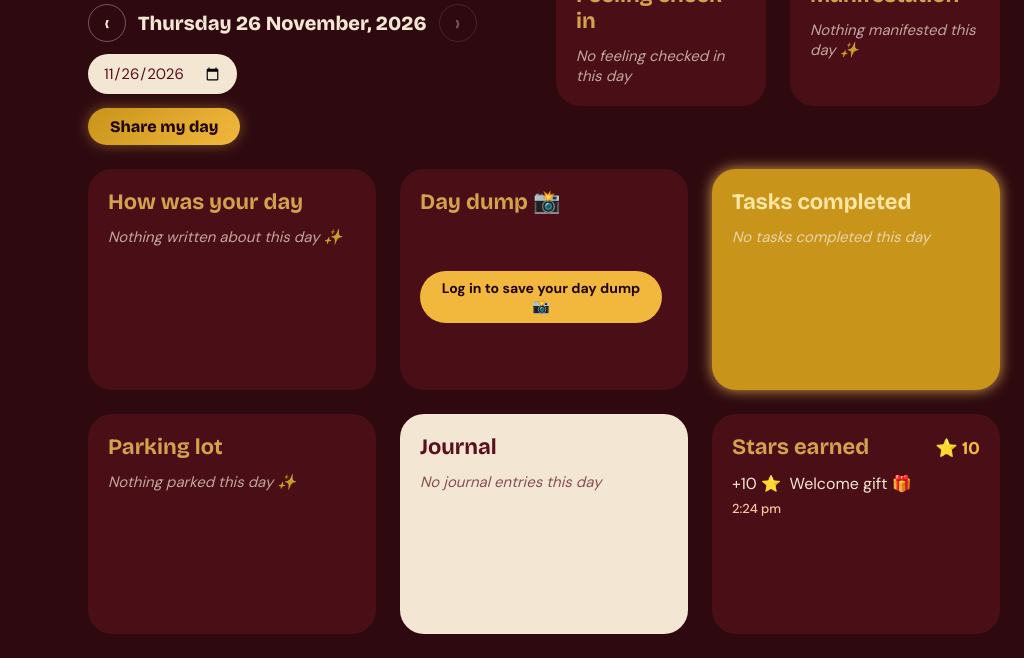
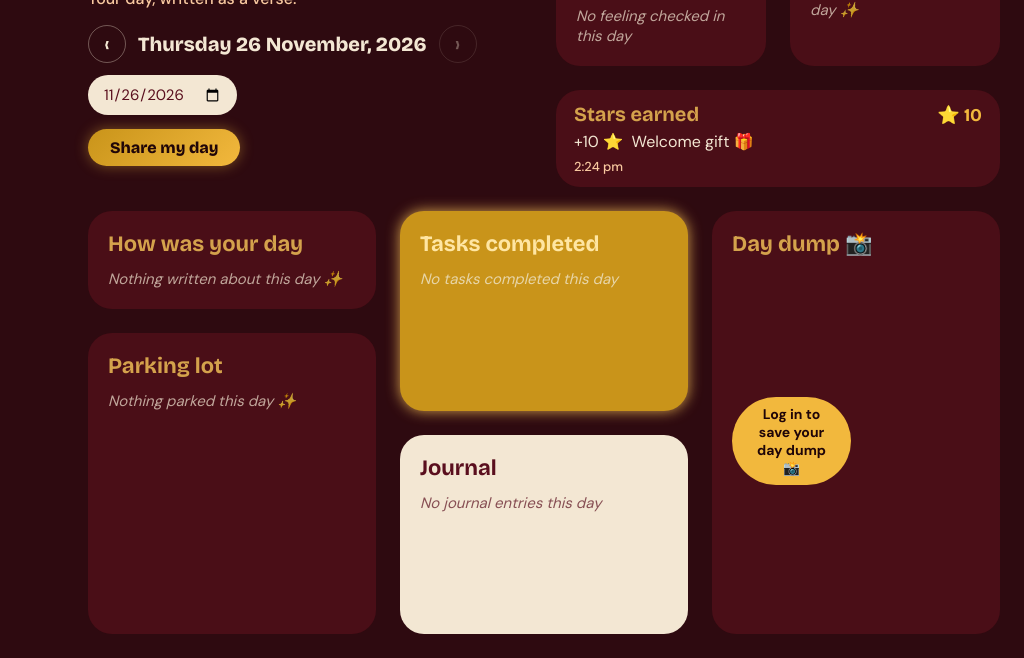
Before and after one commit to whimzyy67/whimzyy67.github.io, a plain HTML site: page html/dayverse.html in a window 1024 px wide. Shown: the part 142-800 px from the top of the page. Drawn offline with nearby package versions, Linux system fonts and the light colour scheme.

Commit message:
updaTESS

```diff
--- a/css/daydump.css
+++ b/css/daydump.css
@@ -92,3 +92,12 @@
 /* desktop: give the Day Dump card a bit more width than the old greeting had */
 .left-side:has(.dd-card){ grid-template-columns: minmax(0, 1fr) minmax(0, 1fr); }
 .left-side .greeting-card.dd-card .dd-thumb, .left-side .greeting-card.dd-card .dd-add{ height: 96px; max-height: none; }
+
+/* Dayverse on desktop: the Day dump card is the tall right column, pictures in a grid that fills it */
+@media (min-width: 901px) and (not ((hover: none) and (pointer: coarse) and (max-width: 1100px))){
+    .dv-dump{ display: flex; flex-direction: column; }
+    .dv-dump .dd-strip-wrap{ flex: 1; min-height: 0; }
+    .dv-dump .dd-strip{ display: grid; grid-template-columns: repeat(2, minmax(0, 1fr)); grid-auto-rows: minmax(0, 1fr); overflow-y: auto; gap: 10px; }
+    .dv-dump .dd-thumb, .dv-dump .dd-add{ width: auto; height: auto; max-height: none; aspect-ratio: auto; min-height: 0; }
+    .dv-dump .dd-empty{ grid-column: 1 / -1; }
+}
--- a/css/dayverse.css
+++ b/css/dayverse.css
@@ -144,13 +144,11 @@
 /* ---------- 4. Three columns ---------- */
 
 /* Three equal columns. minmax(0, ...) stops long text from pushing a column wider.
-   align-items: start lets every card be only as tall as its own content,
-   so the Journal does not grow when the Stars card gets long. */
+   The columns all end at the same height (the default, "stretch"). */
 .dv-cols{
     display: grid;
     grid-template-columns: repeat(3, minmax(0, 1fr));
     gap: var(--card-gap);
-    align-items: start;
 }
 
 /* One column: its cards stacked with a gap between them. */
@@ -161,7 +159,10 @@
     min-width: 0;
 }
 
-/* (A column with one card no longer stretches to the height of its neighbours.) */
+/* A column with only one card (Journal, Tasks): the card fills the column's height. */
+.dv-col > .dv-card:only-child{
+    flex: 1;
+}
 
 
 /* ---------- 5. The shared look of the cards ---------- */
@@ -311,93 +312,21 @@
     }
 }
 
-/* ---------- 8. Fixed layout on laptops and tablets: the page fits the window ----------
-   The five cards (How was your day, Parking lot, Journal, Tasks completed, Stars earned)
-   keep a fixed size. Whatever is added to a card scrolls INSIDE it, with a thin scroll bar
-   on its right side. (On phones the cards stack and each list scrolls inside a limited height.) */
-
-@media (min-width: 901px){
-
-    /* the page is exactly as tall as the window, so the page itself never scrolls */
-    .content{
-        box-sizing: border-box;
-        height: 100vh;
-        height: 100dvh;
-        min-height: 520px;
-        display: flex;
-        flex-direction: column;
-        padding: 88px 24px 24px;
-    }
-
-    .dv-page{
-        flex: 1;
-        min-height: 0;
-    }
-
-    /* the top row keeps its own height */
-    .dv-top{
-        flex-shrink: 0;
-    }
-
-    /* the three columns share ALL the height that is left */
-    .dv-cols{
-        flex: 1;
-        min-height: 0;
-        grid-template-rows: minmax(0, 1fr);
-        align-items: stretch;
-    }
-
-    .dv-col{
-        min-height: 0;
-    }
-
-    /* every card: a fixed share of its column. The heading stays put, the rest scrolls. */
-    .dv-col > .dv-card{
-        flex: 1 1 0;
-        min-height: 0;
-        display: flex;
-        flex-direction: column;
-        overflow: hidden;
-    }
-    .dv-col > .dv-card > h2{
-        flex-shrink: 0;
-    }
-    .dv-col > .dv-card > :not(h2){
-        flex: 1;
-        min-height: 0;
-        overflow-y: auto;
-        padding-right: 6px;
-    }
+/* ---------- 8. Desktop: everything fits the window (no scrolling) ---------- */
+@media (min-width: 901px) and (not ((hover: none) and (pointer: coarse) and (max-width: 1100px))){
+    .content{ box-sizing: border-box; height: 100vh; min-height: 560px; display: flex; flex-direction: column; }
+    .dv-page{ flex: 1; min-height: 0; }
+    .dv-top{ flex: 0 0 auto; }
+    .dv-cols{ flex: 1; min-height: 0; }
+    .dv-col{ min-height: 0; }
+    .dv-col > .dv-card{ min-height: 0; overflow-y: auto; }
+    .dv-col > .dv-card:only-child{ flex: 1; }
+    .dv-col .dv-card:not(:only-child){ flex: 1 1 0; }
+    .dv-col:nth-child(1) .dv-day{ flex: 0 0 auto; }
+    .dv-col:nth-child(1) .dv-parking{ flex: 1 1 0; }
+    /* Stars earned: sits under Feeling + Manifestation, as wide as both together */
+    .dv-top-right .dv-stars{ grid-column: 1 / -1; padding: 12px 18px; }
+    .dv-top-right .dv-stars h2{ margin: 0 0 4px; font-size: 20px; }
+    .dv-top-right .dv-stars .dv-list{ max-height: 56px; overflow-y: auto; }
 }
-
-/* short laptop windows: tighter spacing so everything still fits */
-@media (min-width: 901px) and (max-height: 700px){
-    .content{ padding: 76px 24px 16px; }
-    .dv-header h1{ font-size: 28px; }
-    .dv-header p{ margin-bottom: 8px; }
-    .dv-card{ padding: 14px 16px; }
-    .dv-card h2{ font-size: 19px; margin-bottom: 8px; }
-}
-
-/* phones and small tablets: cards stack; a long list scrolls inside its card instead of stretching it */
-@media (max-width: 900px){
-    .dv-col > .dv-card > :not(h2){
-        max-height: 320px;
-        overflow-y: auto;
-        padding-right: 6px;
-    }
-}
-
-/* a thin scroll bar in the page colours, for every scrolling card */
-.dv-card *{
-    scrollbar-width: thin;
-    scrollbar-color: rgba(243, 231, 211, 0.4) transparent;
-}
-.dv-card *::-webkit-scrollbar{ width: 8px; }
-.dv-card *::-webkit-scrollbar-track{ background: transparent; }
-.dv-card *::-webkit-scrollbar-thumb{
-    background: rgba(243, 231, 211, 0.35);
-    border-radius: 999px;
-}
-.dv-soft *::-webkit-scrollbar-thumb{ background: rgba(90, 15, 30, 0.35); }
-.dv-soft *{ scrollbar-color: rgba(90, 15, 30, 0.4) transparent; }
+.dv-top-right .dv-stars{ grid-column: 1 / -1; }
--- a/html/dayverse.html
+++ b/html/dayverse.html
@@ -154,6 +154,12 @@
                             <div id="energyBox" class="dv-body"></div>
                         </article>
 
+
+                        <article class="dv-card dv-stars">
+                            <h2>Stars earned <span id="starTotal"></span></h2>
+                            <ul id="starList" class="dv-list"></ul>
+                        </article>
+
                     </div>
                 </section>
 
@@ -175,8 +181,12 @@
 
                     </div>
 
-                    <!--Middle: Journal-->
+                    <!--Middle: Tasks completed, then Journal-->
                     <div class="dv-col">
+                        <article class="dv-card dv-tasks">
+                            <h2>Tasks completed</h2>
+                            <ul id="taskList" class="dv-list"></ul>
+                        </article>
 
                         <article class="dv-card dv-soft">
                             <h2>Journal</h2>
@@ -185,18 +195,8 @@
 
                     </div>
 
-                    <!--Right: Tasks completed-->
+                    <!--Right: Day dump (added by daydump.js)-->
                     <div class="dv-col">
-
-                        <article class="dv-card dv-tasks">
-                            <h2>Tasks completed</h2>
-                            <ul id="taskList" class="dv-list"></ul>
-                        </article>
-
-                        <article class="dv-card dv-stars">
-                            <h2>Stars earned <span id="starTotal"></span></h2>
-                            <ul id="starList" class="dv-list"></ul>
-                        </article>
 
                     </div>
 
--- a/js/daydump.js
+++ b/js/daydump.js
@@ -319,7 +319,7 @@
 
   /* ---------- Dayverse: a card for the day you are looking at ---------- */
   function buildDayverse() {
-    var col = document.querySelector(".dv-col:nth-child(2)");
+    var col = document.querySelector(".dv-col:nth-child(3)");
     var picker = document.getElementById("datePicker");
     if (!col || !picker || col.querySelector(".dv-dump")) { return; }
     var art = el("article", "dv-card dv-dump");
```
